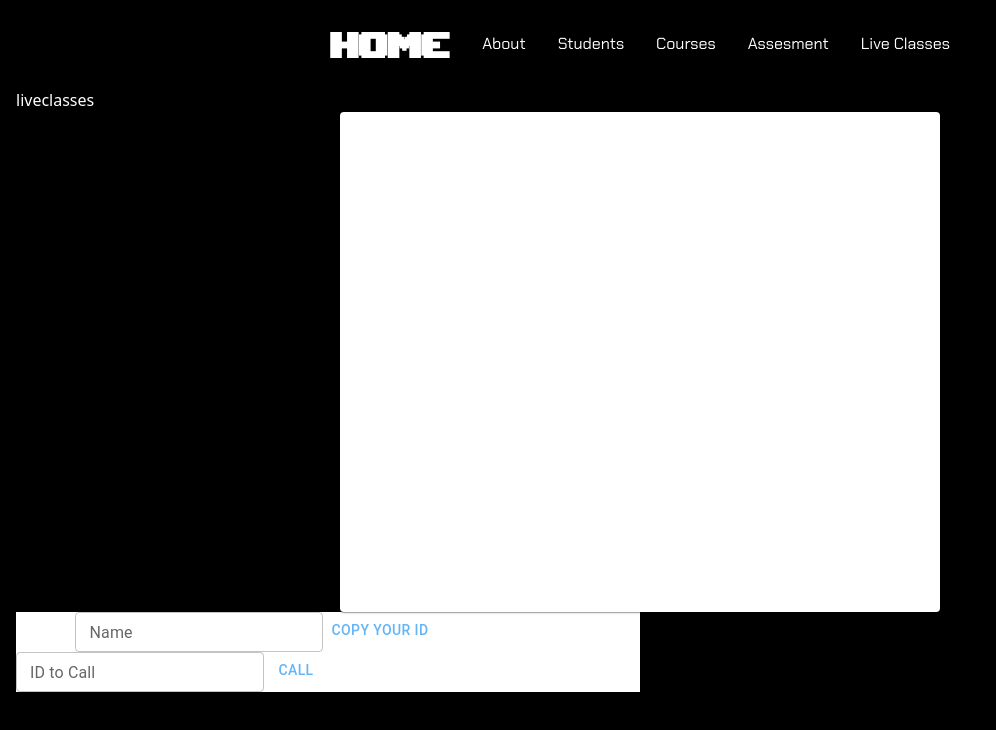
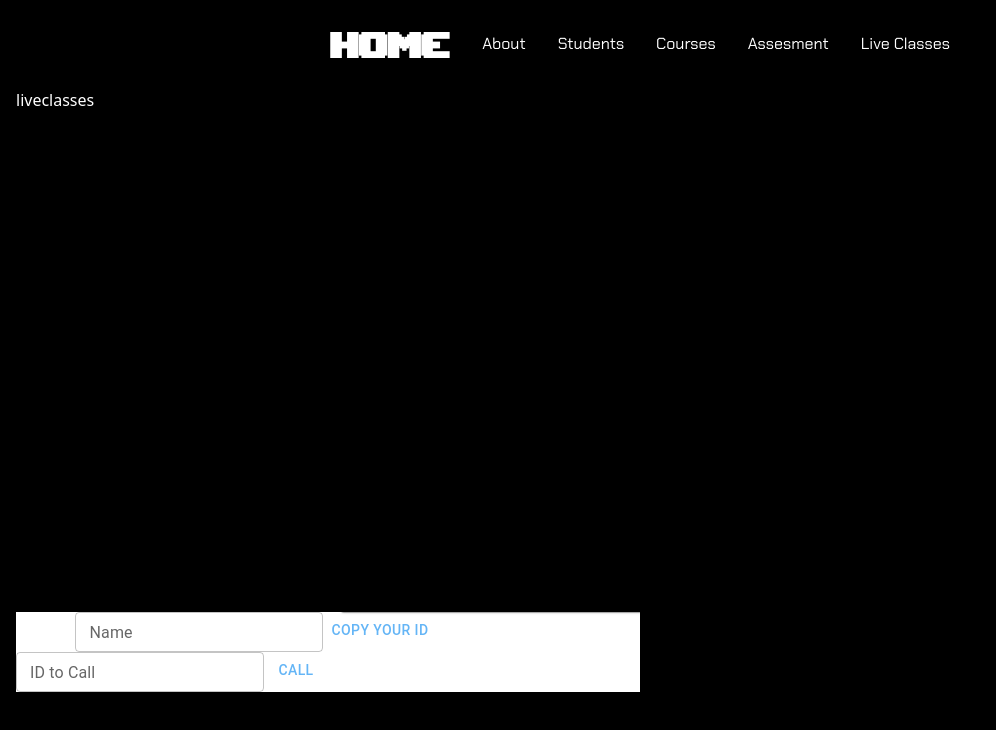
Before and after one commit to Lerin17/learn-app-prime, a Next.js app in the folder learn-app/: page /liveclasses in a window 1280 px wide. Shown: the top 730 px of the page, without its empty margins (0-996 px from the left). Built offline with nearby package versions, Linux system fonts and the light colour scheme; no server answers; a web font is replaced by a local one.

Commit message:
checkpoint prior to SFU #2

```diff
--- a/learn-app/components/liveClasses/VideoPlayer.tsx
+++ b/learn-app/components/liveClasses/VideoPlayer.tsx
@@ -25,7 +25,7 @@ if(userVideo.current){
 
     <div className='flex justify-center' >
         {stream && (
-            <Paper className='mr-8' >
+            <Paper className='mr-8 bg-black' >
             <video style={{
                 width: '600px',
                 height: '500px'
@@ -37,7 +37,7 @@ if(userVideo.current){
 
 
                <Paper>
-               <video style={{
+               <video className='bg-black' style={{
                    width: '600px',
                    height: '500px'
                }}
```
Also changed, not shown: 2 other files (tests, documents, lock files or other folders).
